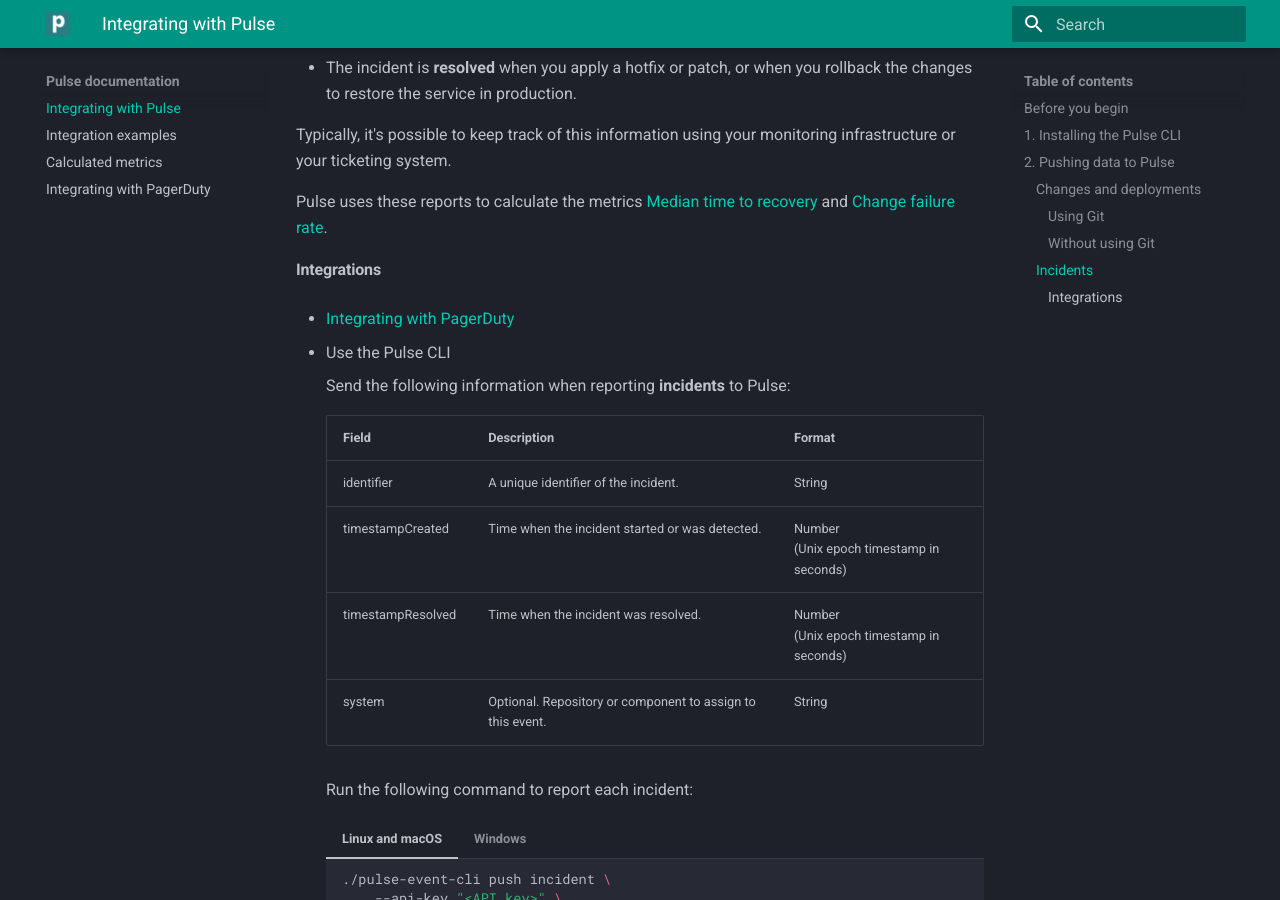
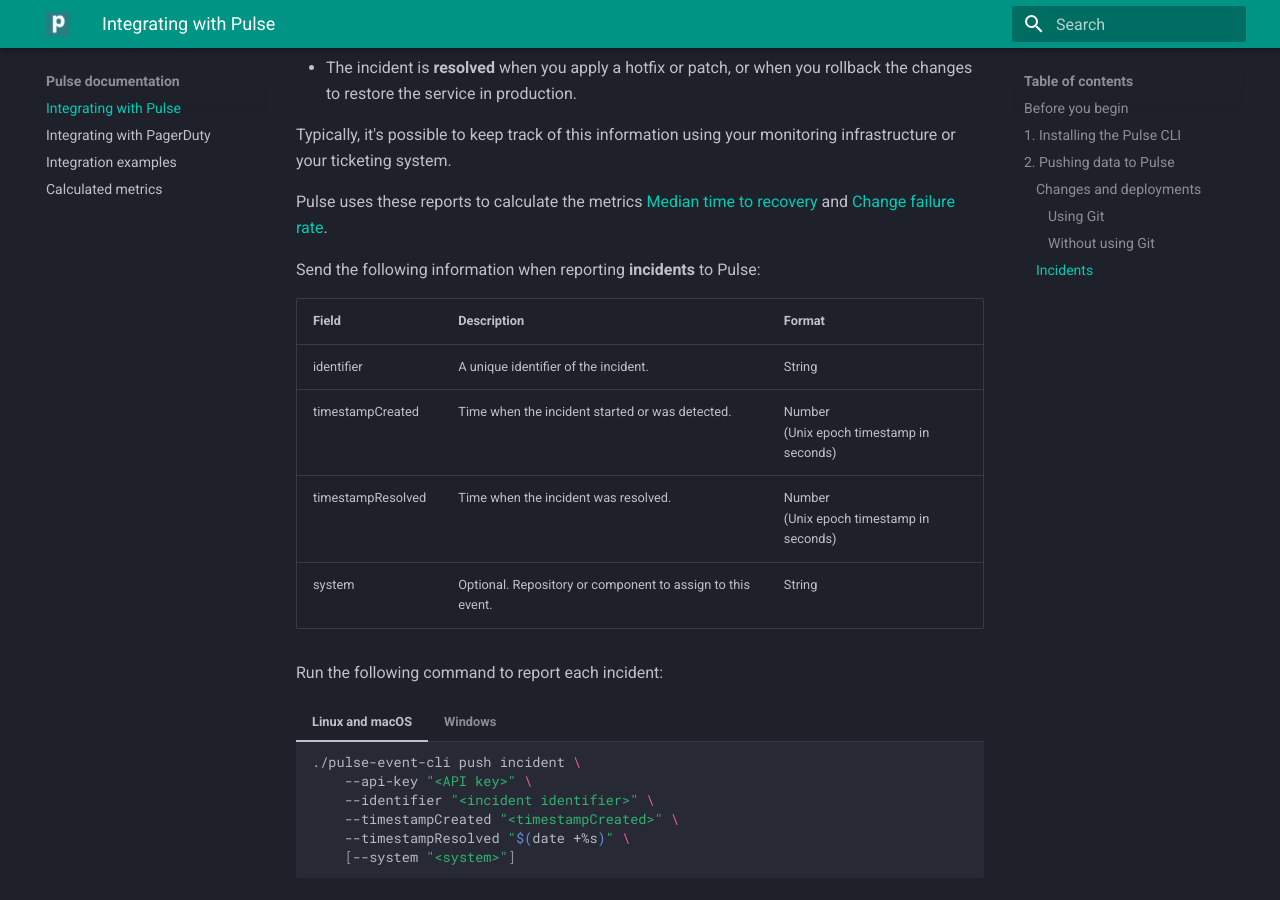
Before and after one commit to codacy/pulse-user-docs, an MkDocs documentation site: the page built from docs/index.md, in a window 1280 px wide and 900 px high, scrolled down 4976 px. Built offline with MkDocs 1.6.1 and Material for MkDocs 9.7.7, drawn with Linux system fonts in a browser that asks for light colours.

Commit message:
clean: Refactor PagerDuty in preparation to document Pulse UI instead

````diff
--- a/docs/index.md
+++ b/docs/index.md
@@ -218,39 +218,33 @@
 
 Pulse uses these reports to calculate the metrics [Median time to recovery](metrics.md#median-time-to-recover) and [Change failure rate](metrics.md#change-failure-rate).
 
-#### Integrations
+Send the following information when reporting **incidents** to Pulse:
 
-- [Integrating with PagerDuty](pagerduty.md)
+| Field             | Description                                                | Format                                       |
+| ----------------- | ---------------------------------------------------------- | -------------------------------------------- |
+| identifier        | A unique identifier of the incident.                       | String                                       |
+| timestampCreated  | Time when the incident started or was detected.            | Number<br/>(Unix epoch timestamp in seconds) |
+| timestampResolved | Time when the incident was resolved.                       | Number<br/>(Unix epoch timestamp in seconds) |
+| system            | Optional. Repository or component to assign to this event. | String                                       |
 
-- Use the Pulse CLI
+Run the following command to report each incident:
 
-    Send the following information when reporting **incidents** to Pulse:
+=== "Linux and macOS"
+    ```sh
+    ./pulse-event-cli push incident \
+        --api-key "<API key>" \
+        --identifier "<incident identifier>" \
+        --timestampCreated "<timestampCreated>" \
+        --timestampResolved "$(date +%s)" \
+        [--system "<system>"]
+    ```
 
-    | Field             | Description                                                | Format                                       |
-    | ----------------- | ---------------------------------------------------------- | -------------------------------------------- |
-    | identifier        | A unique identifier of the incident.                       | String                                       |
-    | timestampCreated  | Time when the incident started or was detected.            | Number<br/>(Unix epoch timestamp in seconds) |
-    | timestampResolved | Time when the incident was resolved.                       | Number<br/>(Unix epoch timestamp in seconds) |
-    | system            | Optional. Repository or component to assign to this event. | String                                       |
-
-    Run the following command to report each incident:
-
-    === "Linux and macOS"
-        ```sh
-        ./pulse-event-cli push incident \
-            --api-key "<API key>" \
-            --identifier "<incident identifier>" \
-            --timestampCreated "<timestampCreated>" \
-            --timestampResolved "$(date +%s)" \
-            [--system "<system>"]
-        ```
-
-    === "Windows"
-        ```sh
-        pulse-event-cli.exe push incident \
-            --api-key "<API key>" \
-            --identifier "<incident identifier>" \
-            --timestampCreated "<timestampCreated>" \
-            --timestampResolved "<timestampResolved>" \
-            [--system "<system>"]
-        ```
+=== "Windows"
+    ```sh
+    pulse-event-cli.exe push incident \
+        --api-key "<API key>" \
+        --identifier "<incident identifier>" \
+        --timestampCreated "<timestampCreated>" \
+        --timestampResolved "<timestampResolved>" \
+        [--system "<system>"]
+    ```
--- a/mkdocs.yml
+++ b/mkdocs.yml
@@ -32,3 +32,9 @@
       strip_comments: true
   - toc:
       permalink: true
+
+nav:
+  - index.md
+  - pagerduty.md
+  - examples.md
+  - metrics.md
````
Also changed, not shown: docs/pagerduty.md (+2 -3 lines).
